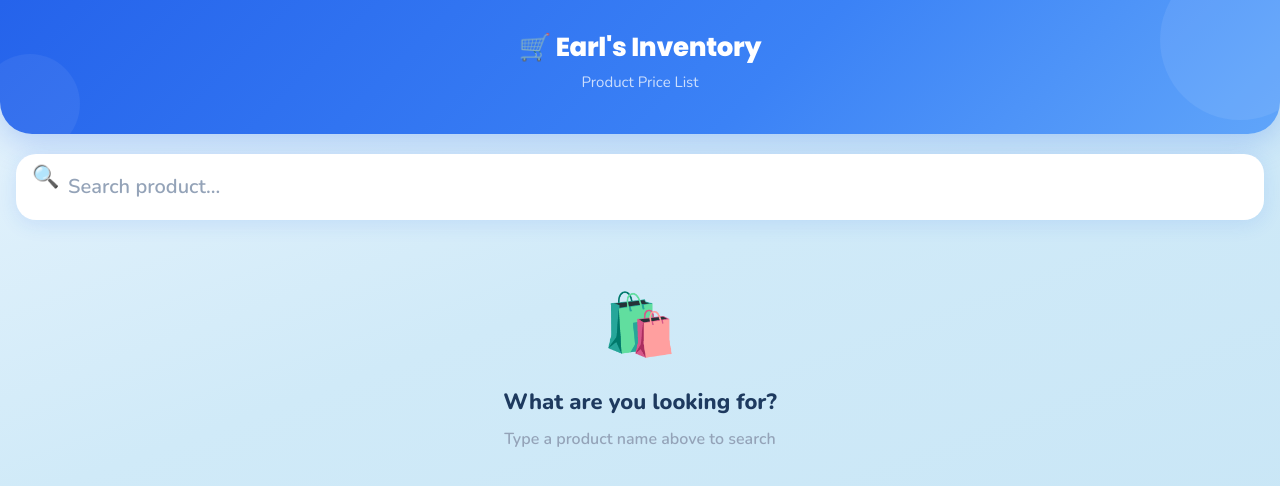
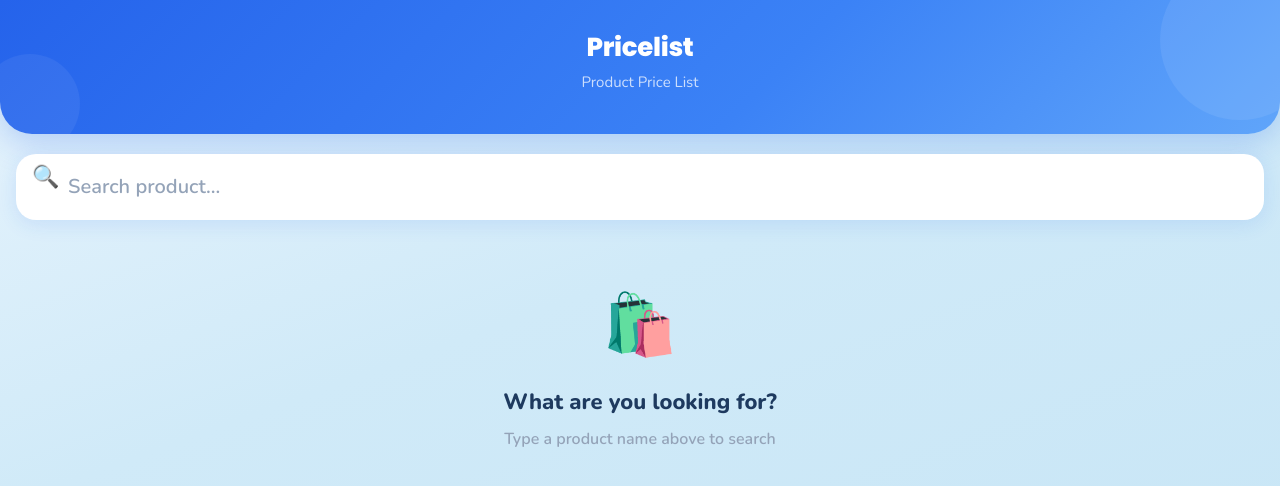
Before and after one commit to earljay823/inventory-pricelist, a Next.js app: page / in a window 1280 px wide. Shown: the top 486 px of the page. Built offline with nearby package versions, Linux system fonts and the light colour scheme.

Commit message:
Update page.tsx

```diff
--- a/app/page.tsx
+++ b/app/page.tsx
@@ -441,7 +441,7 @@ export default function Home() {
 
       {/* HEADER */}
       <div className="app-header">
-        <div className="app-title">🛒 Earl's Inventory</div>
+        <div className="app-title">Pricelist</div>
         <div className="app-subtitle">Product Price List</div>
       </div>
 
```
